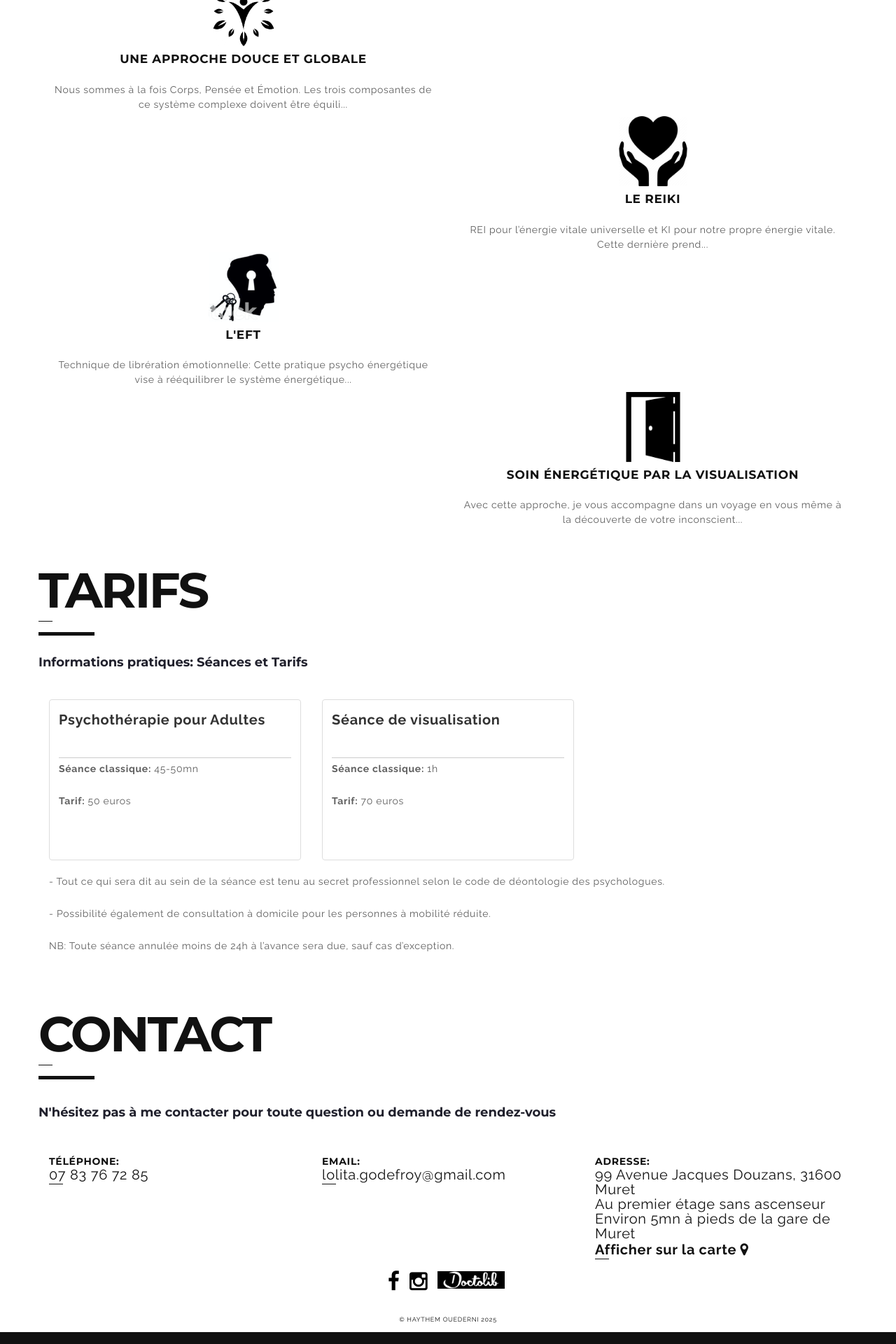
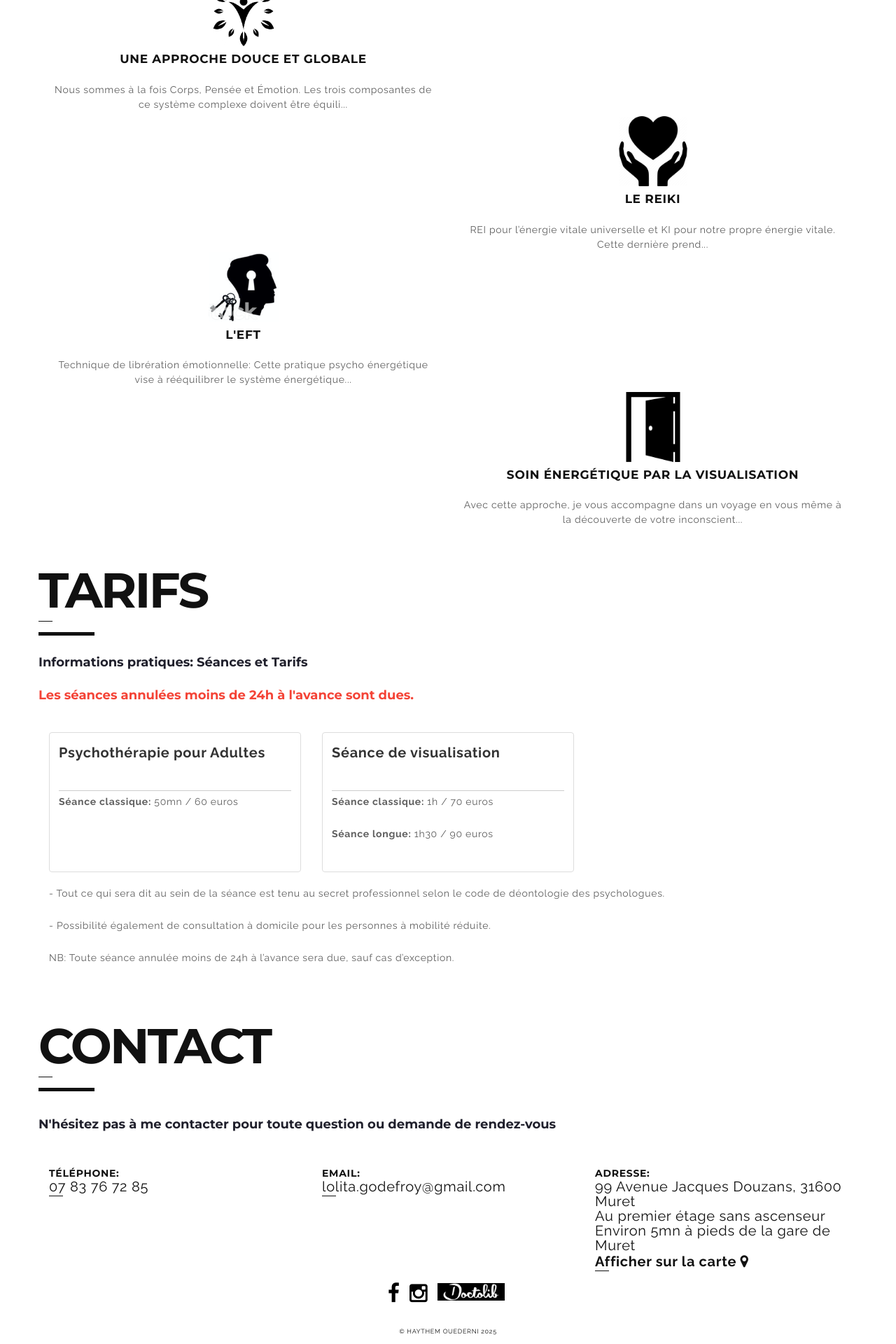
Before and after one commit to Lolita5/lolita-godefroy-psychologue.github.io, a Jekyll site: the page built from index.html, in a window 1280 px wide. Shown: the part 1423-3343 px from the top of the page at 70% size. Built offline with Jekyll 4.4.1, drawn with Linux system fonts in a browser that asks for light colours; comment, search, counter and statistics services are not loaded.

Commit message:
mise à jour tarification

```diff
--- a/_includes/home_screen/pricing.html
+++ b/_includes/home_screen/pricing.html
@@ -12,7 +12,8 @@
         <!-- row start -->
         <div class="row">
             <div class="section-all-subtitle">
-                <span class="section-all-subtitle-first">Informations pratiques: Séances et Tarifs</span><br>
+                <span class="section-all-subtitle-first">Informations pratiques: Séances et Tarifs</span><br><br>
+                <span class="section-all-subtitle-first pricing-important-message">Les séances annulées moins de 24h à l'avance sont dues.</span><br>
             </div>
             <!-- row end -->
             <!-- row start -->
@@ -25,8 +26,7 @@
                                     <div class="header-container">
                                         <h3>Psychothérapie pour Adultes</h3>
                                     </div>
-                                    <p><span>Séance classique:</span> 45-50mn</p>
-                                    <p><span>Tarif:</span> 50 euros</Table></p>
+                                    <p><span>Séance classique:</span> 50mn / 60 euros</p>
                                 </div>
                             </div>
                         </div>
@@ -37,8 +37,8 @@
                                     <div class="header-container">
                                         <h3>Séance de visualisation</h3>
                                     </div>
-                                    <p><span>Séance classique:</span> 1h</p>
-                                    <p><span>Tarif:</span> 70 euros</Table></p>
+                                    <p><span>Séance classique:</span> 1h / 70 euros</p>
+                                    <p><span>Séance longue:</span> 1h30 / 90 euros</p>
                                 </div>
                             </div>
                         </div>
--- a/_sass/home_screen/pricing.scss
+++ b/_sass/home_screen/pricing.scss
@@ -9,6 +9,11 @@
             }
         }
     }
+
+    .pricing-important-message {
+        color: #f44336;
+    }
+
     .pricing-information,
     .pricing-form-container,
     .pricing-information .row {
@@ -39,7 +44,7 @@
         -webkit-transition: border .2s ease-in-out;
         -o-transition: border .2s ease-in-out;
         transition: border .2s ease-in-out;
-        height: 230px;
+        height: 200px;
 
         .caption {
             padding: 9px;
```
